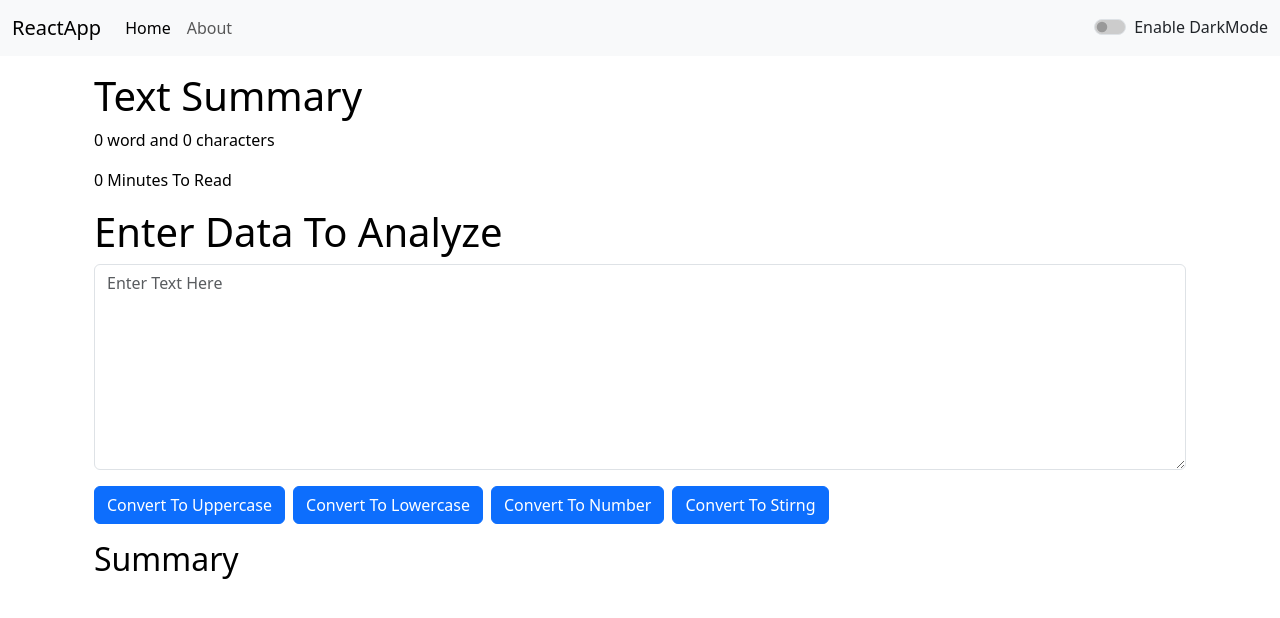
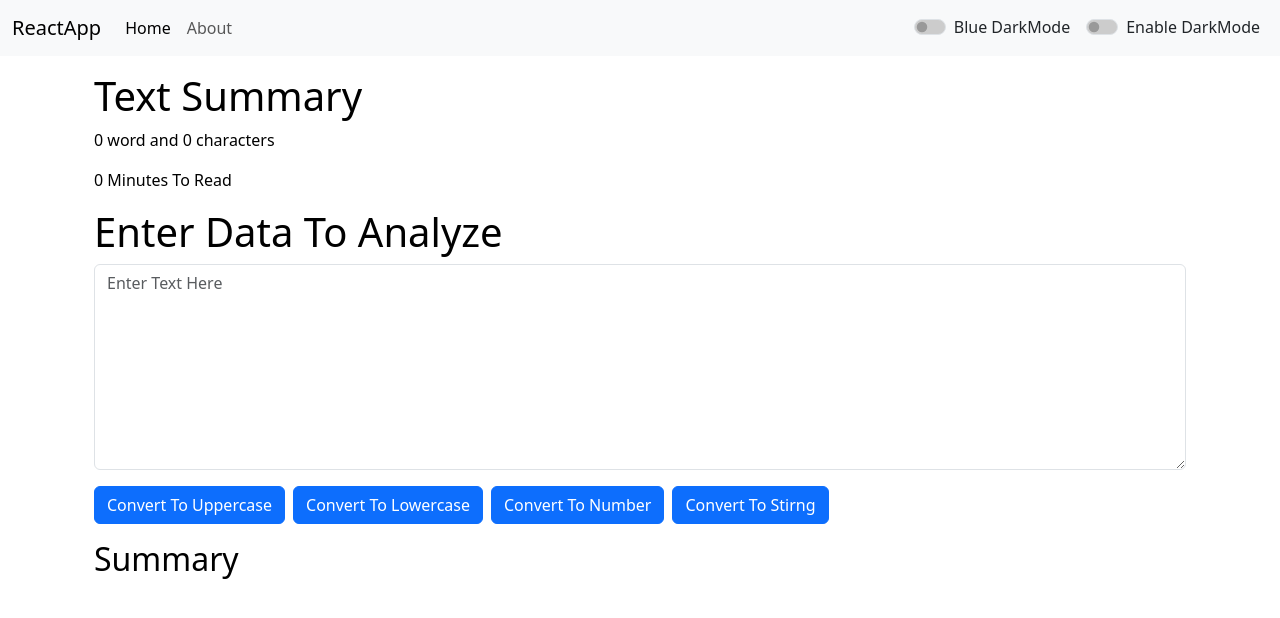
Before and after one commit to darb27/abhi.github.io, a React (Create React App) app: page / in a window 1280 px wide. Shown: the top 618 px of the page. Built offline with nearby package versions, Linux system fonts and the light colour scheme.

Commit message:
New Alert.js
create alert and created new toggle switch for blue mode.

```diff
--- a/src/App.js
+++ b/src/App.js
@@ -4,10 +4,24 @@ import './App.css';
  import Textform from './components/Textform';
 // import About from './components/About';
 import React,{useState} from 'react'
+import Alert from './components/Alert';
 
 function App() {
 
-  const [mode,setMode]=useState('light')
+  const [mode,setMode]=useState('light');
+  const [modeblue,setBluemode]=useState('light');
+  const [alert, setAlert] = useState(null);
+
+  const showAlert=(message,type)=>{
+
+    setAlert({
+      msg:message,
+      type:type
+    })
+    setTimeout(() => {
+      setAlert(null)
+  }, 1500);
+  }
 
   const [text,setText]=useState('Enable DarkMode')
   const toogleMode=()=>{
@@ -15,19 +29,36 @@ function App() {
     setMode('dark')
     document.body.style.backgroundColor= "#546773"
     setText("Disable DarkMode")
+    showAlert("Enable DarkMode","success")
    }
    else{
     setMode('light')
     document.body.style.backgroundColor= "white"
     setText("Enable DarkMode")
+    showAlert("Disable DarkMode","success")
    }
   }
 
+  const blueMode=()=>{
+    if(modeblue==='light'){
+    setBluemode('dark')
+     document.body.style.backgroundColor= "#7fc4d4"
+     showAlert("Enable BlueMode","success")
+
+    }
+    else{
+
+     document.body.style.backgroundColor= "white"
+     showAlert("Disable BlueMode","success")
+    }
+   }
+
   return (
     <>
-      <Navbar title="ReactApp" mode={mode} toogleMode={toogleMode} text={text}/>
+      <Navbar title="ReactApp" mode={mode} toogleMode={toogleMode} blueMode={blueMode} text={text}/>
+      <Alert alert={alert}/>
       <div className='container my-3'>
-      <Textform heading="Enter Data To Analyze" mode={mode}/>
+      <Textform heading="Enter Data To Analyze" mode={mode} modeblue={modeblue} showAlert={showAlert}/>
       {/* <About/> */}
       </div>
 
--- /dev/null
+++ b/src/components/Alert.js
@@ -0,0 +1,16 @@
+import React from 'react'
+
+function Alert(props) {
+    const capitaFirstLetter=(word)=>{
+        const lower=word.toLowerCase();
+        return lower.charAt(0).toUpperCase()+lower.slice(1);
+    }
+    return (
+    props.alert && <div className={`alert alert-${props.alert.type} alert-dismissible fade show`} role="alert">
+            <strong>{capitaFirstLetter(props.alert.type)}</strong>: {props.alert.msg}
+
+        </div>
+    )
+}
+
+export default Alert
--- a/src/components/Navbar.js
+++ b/src/components/Navbar.js
@@ -5,12 +5,12 @@ export default function Navbar(props) {
   const toggleFillStyles = {
 
     backgroundColor: '#ccc', // Set your desired fill color here
-    transition: 'transform 0.4s'
+    transition: 'transform 0s'
   };
 
   const checkedToggleFillStyles = {
     ...toggleFillStyles,
-   transform: 'translateX(10%)',
+   //transform: 'translateX(10%)',
     backgroundColor: '#fffff', // Set your desired fill color when the toggle is checked
   };
   return (
@@ -29,8 +29,12 @@ export default function Navbar(props) {
               <a className="nav-link" href="/">About</a>
             </li>
           </ul>
+          <div className={`form-check form-switch mx-2 text-${props.mode==="light"?"dark":"light"}`}>
+            <input className="form-check-input " type="checkbox"  role="switch" id="flexSwitchCheckDefault" onClick={props.blueMode}  style={props.mode === "light" ? toggleFillStyles : checkedToggleFillStyles} />
+            <label className="form-check-label" htmlFor="flexSwitchCheckDefault">Blue DarkMode</label>
+          </div>
 
-          <div className={`form-check form-switch text-${props.mode==="light"?"dark":"light"}`}>
+          <div className={`form-check form-switch mx-2 text-${props.mode==="light"?"dark":"light"}`}>
             <input className="form-check-input " type="checkbox"  role="switch" id="flexSwitchCheckDefault" onClick={props.toogleMode}  style={props.mode === "light" ? toggleFillStyles : checkedToggleFillStyles} />
             <label className="form-check-label" htmlFor="flexSwitchCheckDefault">{props.text}</label>
           </div>
--- a/src/components/Textform.js
+++ b/src/components/Textform.js
@@ -7,29 +7,35 @@ export default function Textform(props) {
     const handelOnChange = (event) => {
         setText(event.target.value)
 
+
+
     }
 
     //change the values to upper case when you click on button
     const handelOnClickButtonUpper = () => {
         const newText = text.toUpperCase()
         setSummaryText(newText)
+        props.showAlert("Converted To UpperCase", "success")
     }
 
     //change the values to upper case when you click on button
     const handelOnClickButtonLower = () => {
         const newText = text.toLowerCase()
         setSummaryText(newText)
+        props.showAlert("Converted To LowerCase", "success")
 
     }
-    //change the values to upper case when you click on button
+    //change the values to convert to number when you click on button
     const handelOnClickButtonFilterNumber = () => {
         const newText = text.match(/[\d]/g);
         setSummaryText(newText)
+        props.showAlert("Converted To Number", "success")
 
     }
     const handelOnClickButtonFilterString = () => {
         const newText = text.match(/[\D]/g);
         setSummaryText(newText)
+        props.showAlert("Converted To String", "success")
 
     }
 
@@ -40,24 +46,24 @@ export default function Textform(props) {
 
     return (
         <>
-            <div className="container my-3 t" style={{color: props.mode==="dark"?"white":"black"}} >
+            <div className="container my-3 t" style={{ color: props.mode === "dark" ? "white" : "black" }} >
                 <h1> Text Summary</h1>
                 <p> {text.split(" ").filter(Boolean).length} word and {text.trim().length} characters</p>
                 <p> {0.008 * text.split(" ").filter(Boolean).length} Minutes To Read</p>
 
             </div>
-            <div className='container' style={{color: props.mode==="dark"?"white":"black"}}>
+            <div className='container' style={{ color: props.mode === "dark" ? "white" : "black" }}>
                 <div className="mb-3">
                     <h1>{props.heading}</h1>
 
-                    <textarea className="form-control" id="myBox" style={{backgroundColor: props.mode==="light"?"white":"#A7C0C6",color: props.mode==="dark"?"white":"black"}} onChange={handelOnChange} placeholder="Enter Text Here" rows="8"></textarea>
+                    <textarea className="form-control" id="myBox" style={{ backgroundColor: props.mode === "light" ? "white" : "#A7C0C6", color: props.mode === "dark" ? "white" : "black" }} onChange={handelOnChange} placeholder="Enter Text Here" rows="8"></textarea>
                 </div>
-                <button className="btn btn-primary " onClick={handelOnClickButtonUpper}>Convert To Uppercase</button>
-                <button className="btn btn-primary mx-2" onClick={handelOnClickButtonLower}>Convert To Lowercase</button>
-                <button className="btn btn-primary " onClick={handelOnClickButtonFilterNumber}>Convert To Number</button>
-                <button className="btn btn-primary mx-2" onClick={handelOnClickButtonFilterString}>Convert To Stirng</button>
+                <button className="btn btn-primary " style={{backgroundColor:props.modeblue ==="dark"?"#263D42":"" ,borderColor:props.modeblue==="dark"?"#263D42":""}} onClick={handelOnClickButtonUpper}>Convert To Uppercase</button>
+                <button className="btn btn-primary mx-2" style={{backgroundColor:props.modeblue ==="dark"?"#263D42":"" ,borderColor:props.modeblue==="dark"?"#263D42":""}} onClick={handelOnClickButtonLower}>Convert To Lowercase</button>
+                <button className="btn btn-primary " style={{backgroundColor:props.modeblue ==="dark"?"#263D42":"" ,borderColor:props.modeblue==="dark"?"#263D42":""}} onClick={handelOnClickButtonFilterNumber}>Convert To Number</button>
+                <button className="btn btn-primary mx-2"style={{backgroundColor:props.modeblue ==="dark"?"#263D42":"" ,borderColor:props.modeblue==="dark"?"#263D42":""}}  onClick={handelOnClickButtonFilterString}>Convert To Stirng</button>
             </div>
-            <div  className="container my-3" style={{color: props.mode==="dark"?"white":"black"}}>
+            <div className="container my-3" style={{ color: props.mode === "dark" ? "white" : "black" }}>
                 <h2>Summary</h2>
                 <p>{summaryText}</p>
             </div>
```
Lines whose indentation alone changed are shown as unchanged.
